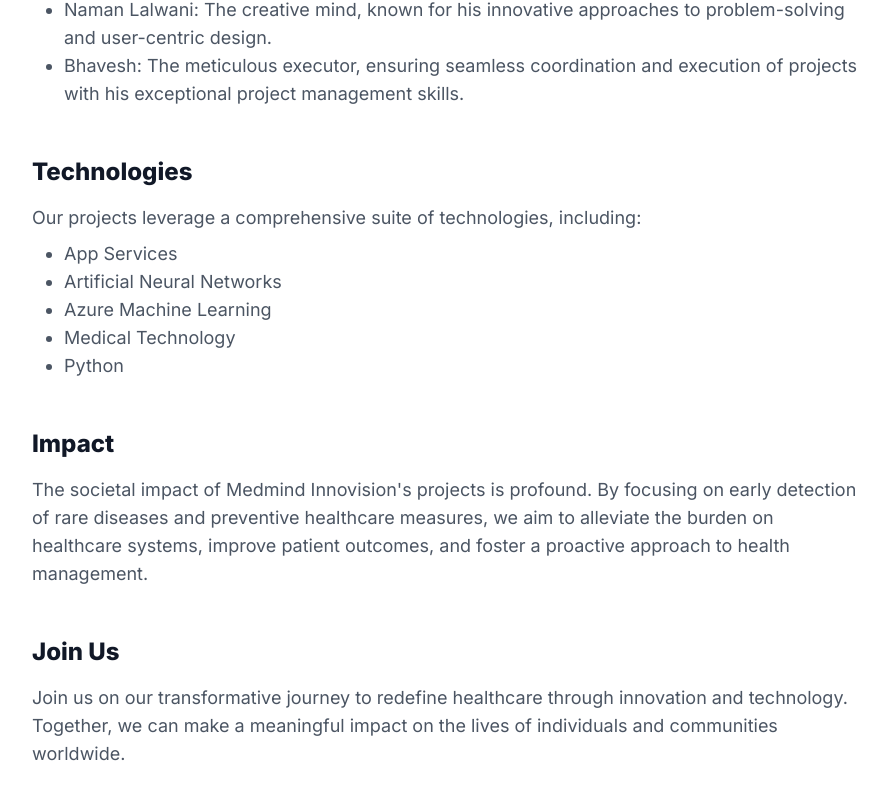
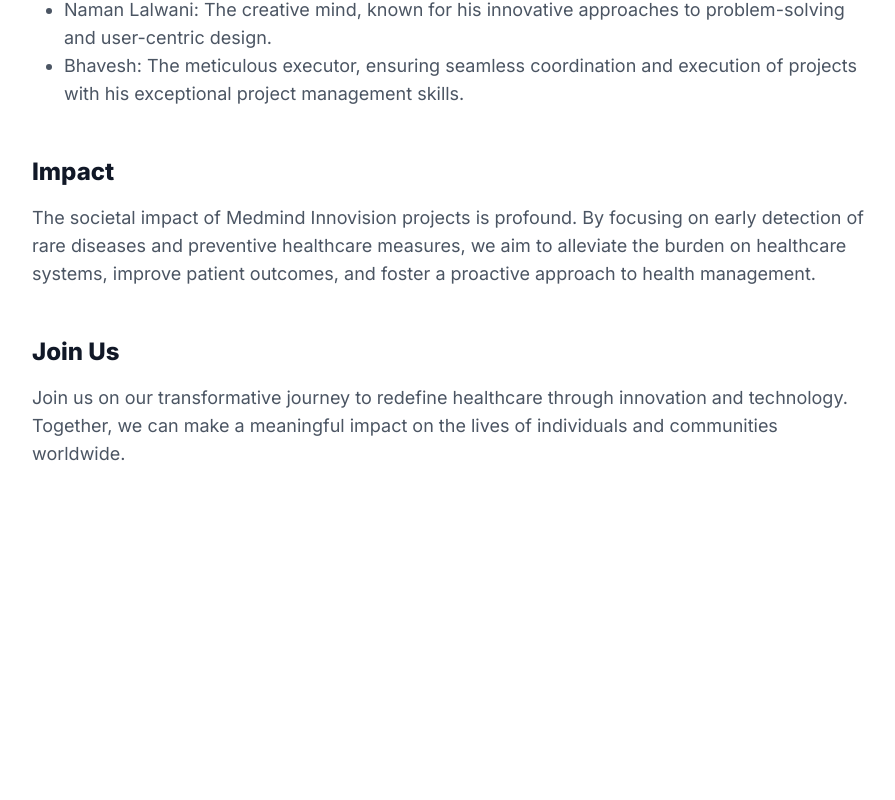
Before and after one commit to rudraditya-thakur/medmind, a Next.js app: page /about in a window 1280 px wide. Shown: the part 772-1572 px from the top of the page, without its empty margins (192-1087 px from the left). After the commit the page ends 1272 px from the top, so only its background shows below. Built offline with nearby package versions, Linux system fonts and the light colour scheme.

Commit message:
changes made to resolve error

```diff
--- a/app/about/page.tsx
+++ b/app/about/page.tsx
@@ -30,22 +30,9 @@
         </p>
       </div>
       <div className="mt-12">
-        <h2 className="text-2xl font-extrabold text-gray-900">Technologies</h2>
-        <p className="mt-4 text-lg text-gray-600">
-          Our projects leverage a comprehensive suite of technologies, including:
-          <ul className="list-disc pl-8 mt-2">
-            <li>App Services</li>
-            <li>Artificial Neural Networks</li>
-            <li>Azure Machine Learning</li>
-            <li>Medical Technology</li>
-            <li>Python</li>
-          </ul>
-        </p>
-      </div>
-      <div className="mt-12">
         <h2 className="text-2xl font-extrabold text-gray-900">Impact</h2>
         <p className="mt-4 text-lg text-gray-600">
-          The societal impact of Medmind Innovision's projects is profound. By focusing on early detection of rare diseases and preventive healthcare measures, we aim to alleviate the burden on healthcare systems, improve patient outcomes, and foster a proactive approach to health management.
+          The societal impact of Medmind Innovision projects is profound. By focusing on early detection of rare diseases and preventive healthcare measures, we aim to alleviate the burden on healthcare systems, improve patient outcomes, and foster a proactive approach to health management.
         </p>
       </div>
       <div className="mt-12">
```
